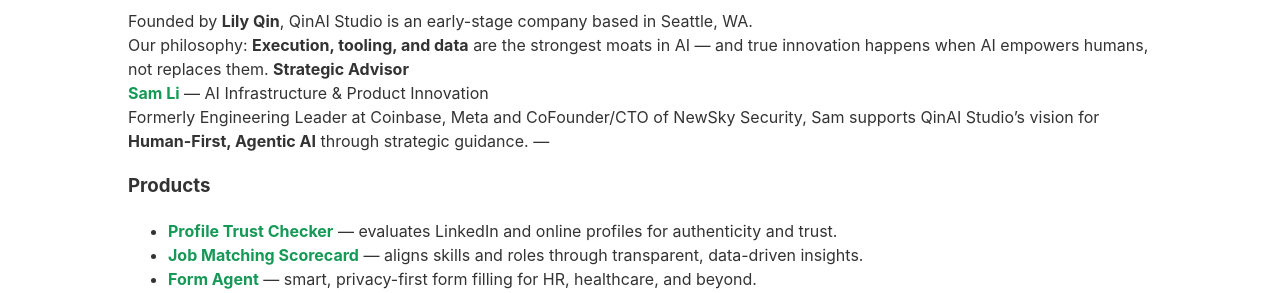
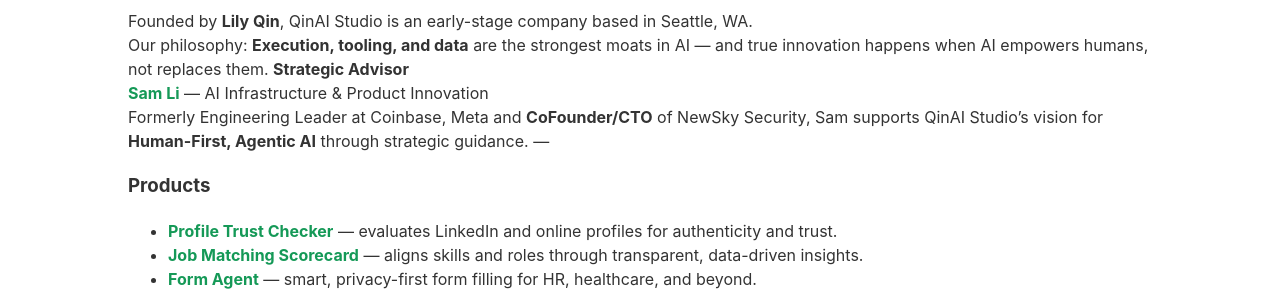
Before and after one commit to LilyQin19/qinaistudio.github.io, a Jekyll site: the page built from index.md, in a window 1280 px wide. Shown: the part 546-839 px from the top of the page. Built offline with Jekyll 4.4.1, drawn with Linux system fonts in a browser that asks for light colours; our own code applies the rules of GitHub Pages for plain Markdown files.

```diff
--- a/index.md
+++ b/index.md
@@ -11,7 +11,7 @@ Founded by **Lily Qin**, QinAI Studio is an early-stage company based in Seattle
 Our philosophy: **Execution, tooling, and data** are the strongest moats in AI — and true innovation happens when AI empowers humans, not replaces them.
 **Strategic Advisor**
 [**Sam Li**](https://www.linkedin.com/in/samsongli/) — AI Infrastructure & Product Innovation
-Formerly Engineering Leader at Coinbase, Meta and CoFounder/CTO of NewSky Security, Sam supports QinAI Studio’s vision for **Human-First, Agentic AI** through strategic guidance.
+Formerly Engineering Leader at Coinbase, Meta and **CoFounder/CTO** of NewSky Security, Sam supports QinAI Studio’s vision for **Human-First, Agentic AI** through strategic guidance.
 ---
 
 ### **Products**
```
